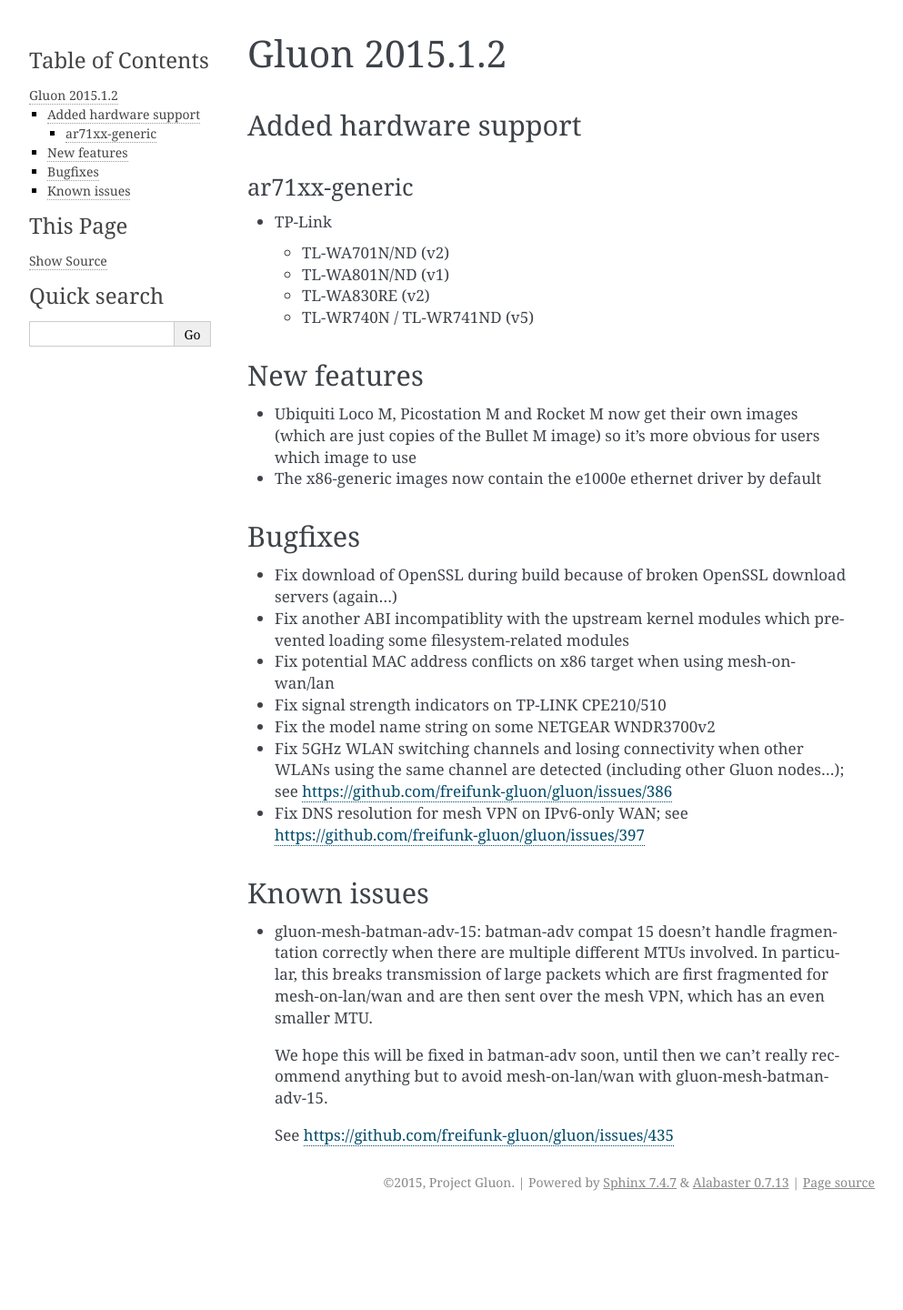
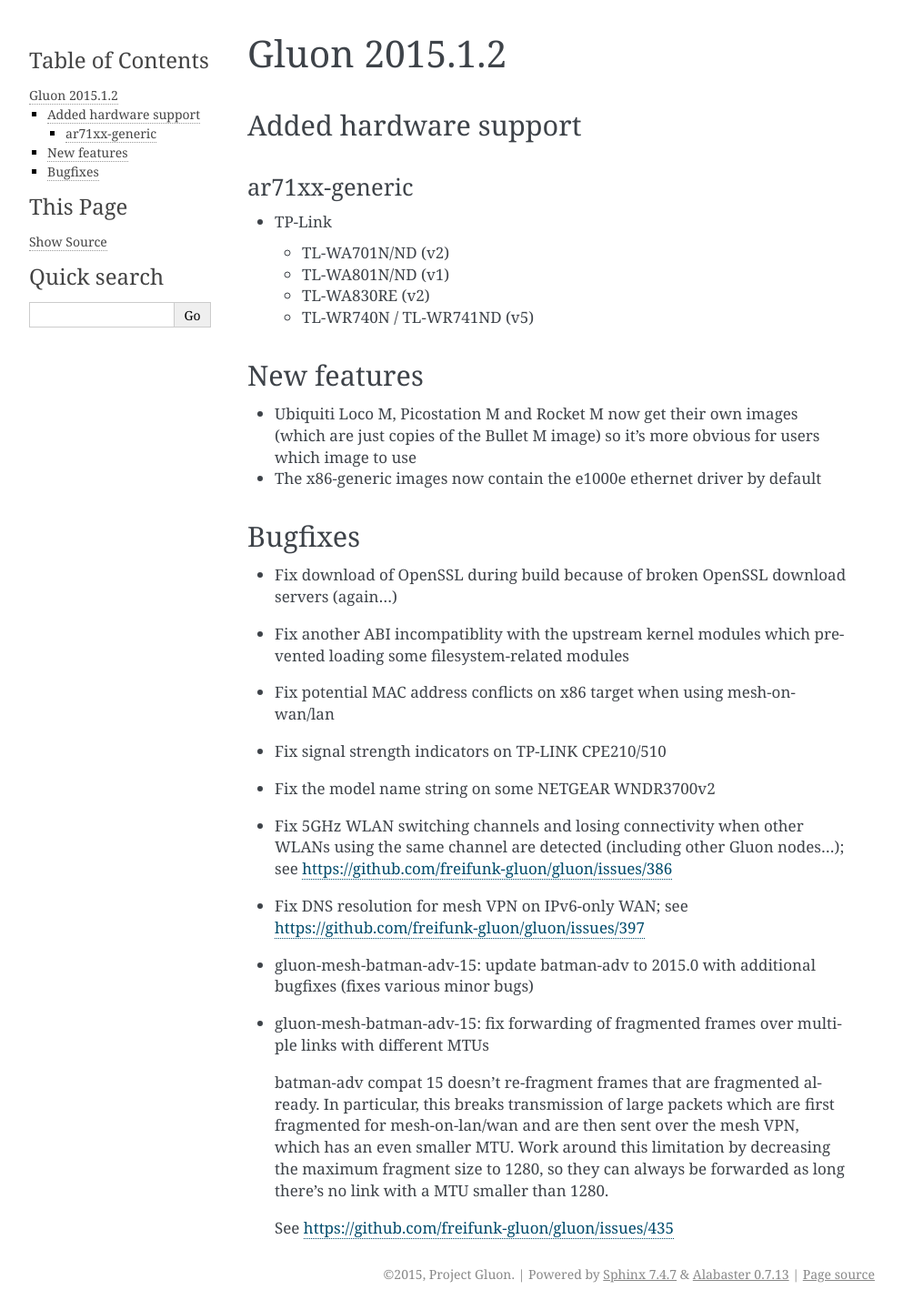
Before and after one commit to freifunk-gluon/gluon, a Sphinx documentation site: the page built from docs/releases/v2015.1.2.rst, in a window 1280 px wide. Shown: the whole page at 91% size, without its empty margins (148-1141 px from the left). Built offline with Sphinx 7.4.7, drawn with Linux system fonts in a browser that asks for light colours; before the commit the page ends 1339 px from its top, so only the background shows below that.

Commit message:
docs: update v2015.1.2 release notes

```diff
--- a/docs/releases/v2015.1.2.rst
+++ b/docs/releases/v2015.1.2.rst
@@ -30,13 +30,12 @@
 * Fix the model name string on some NETGEAR WNDR3700v2
 * Fix 5GHz WLAN switching channels and losing connectivity when other WLANs using the same channel are detected (including other Gluon nodes...); see https://github.com/freifunk-gluon/gluon/issues/386
 * Fix DNS resolution for mesh VPN on IPv6-only WAN; see https://github.com/freifunk-gluon/gluon/issues/397
+* gluon-mesh-batman-adv-15: update batman-adv to 2015.0 with additional bugfixes (fixes various minor bugs)
+* gluon-mesh-batman-adv-15: fix forwarding of fragmented frames over multiple links with different MTUs
 
-Known issues
-~~~~~~~~~~~~
-
-* gluon-mesh-batman-adv-15: batman-adv compat 15 doesn't handle fragmentation correctly when there are multiple different MTUs involved. In particular,
-  this breaks transmission of large packets which are first fragmented for mesh-on-lan/wan and are then sent over the mesh VPN, which has an even smaller MTU.
-
-  We hope this will be fixed in batman-adv soon, until then we can't really recommend anything but to avoid mesh-on-lan/wan with gluon-mesh-batman-adv-15.
+  batman-adv compat 15 doesn't re-fragment frames that are fragmented already. In particular,
+  this breaks transmission of large packets which are first fragmented for mesh-on-lan/wan and are then sent
+  over the mesh VPN, which has an even smaller MTU. Work around this limitation by decreasing the maximum fragment
+  size to 1280, so they can always be forwarded as long there's no link with a MTU smaller than 1280.
 
   See https://github.com/freifunk-gluon/gluon/issues/435
```
